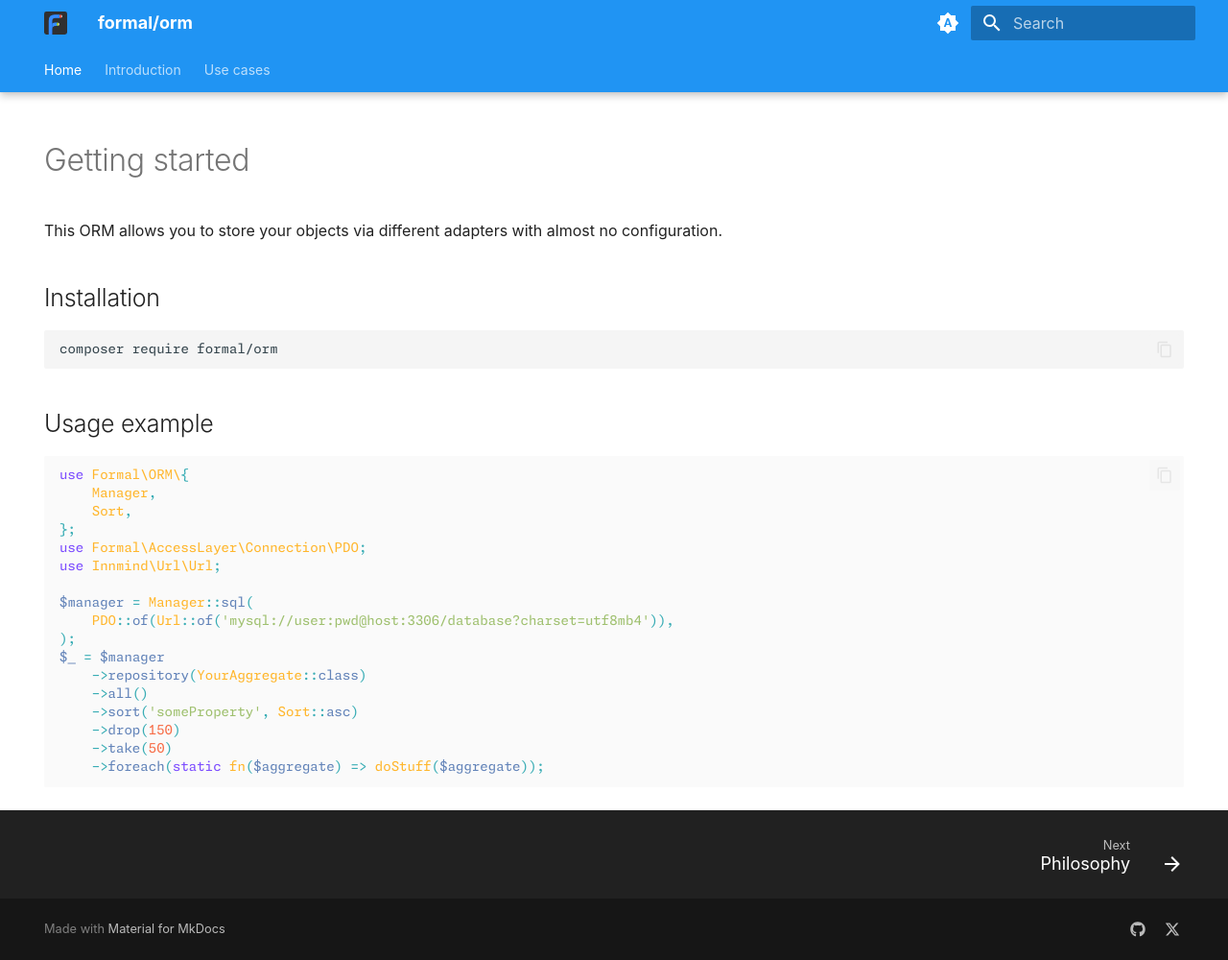
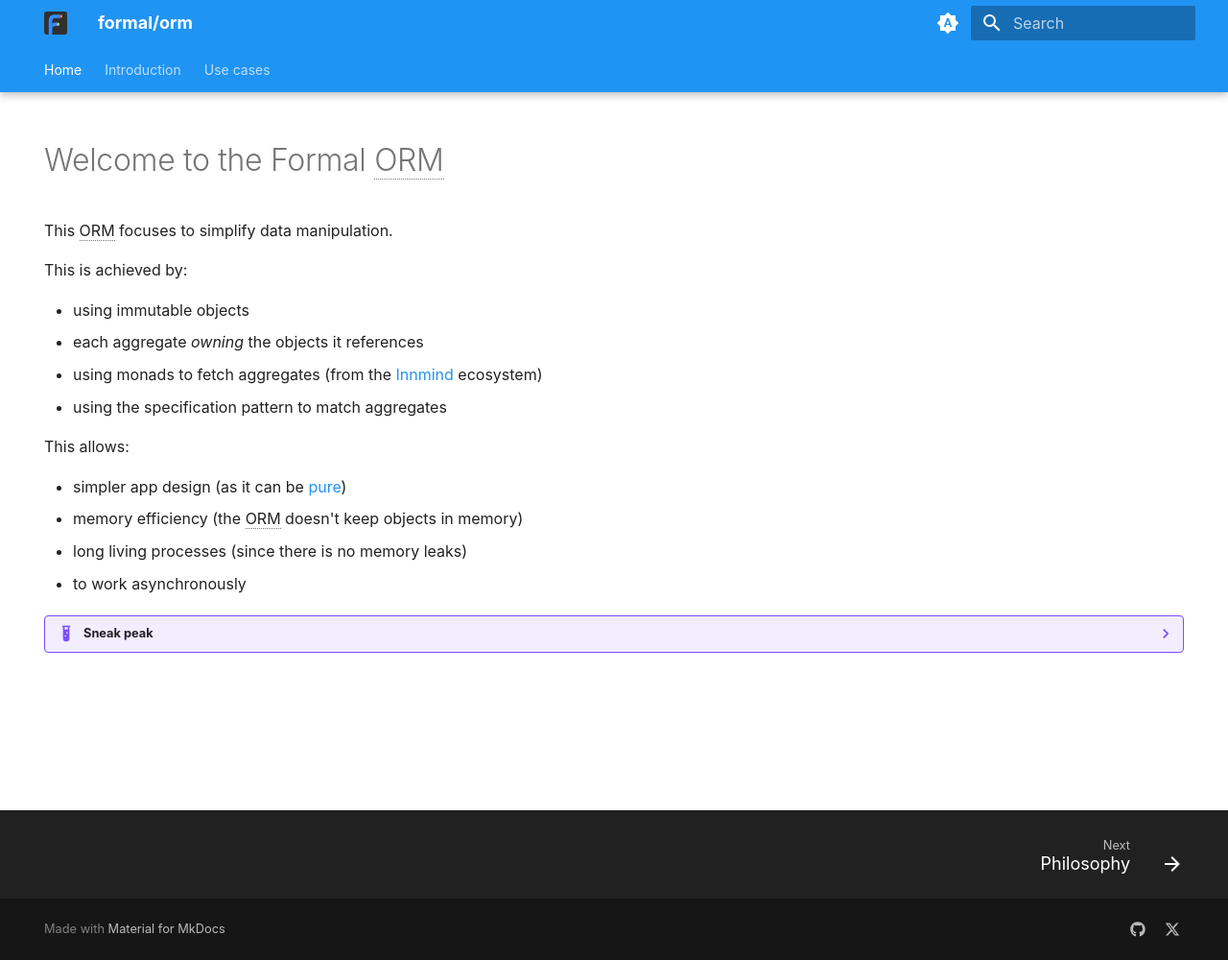
Before and after one commit to formal-php/orm, an MkDocs documentation site: the page built from documentation/index.md, in a window 1280 px wide and 1000 px high. Shown: the whole window at 96% size. Built offline with MkDocs 1.6.1 and Material for MkDocs 9.7.7, drawn with Linux system fonts in a browser that asks for light colours; plug-ins that fetch from the network failed and are left out.

Commit message:
rework introductions

````diff
--- a/documentation/index.md
+++ b/documentation/index.md
@@ -4,34 +4,43 @@ hide:
     - toc
 ---
 
-# Getting started
+# Welcome to the Formal ORM
 
-This ORM allows you to store your objects via different adapters with almost no configuration.
+This ORM focuses to simplify data manipulation.
 
-## Installation
+This is achieved by:
 
-```sh
-composer require formal/orm
-```
+- using immutable objects
+- each aggregate _owning_ the objects it references
+- using monads to fetch aggregates (from the [Innmind](https://innmind.github.io/documentation/getting-started/handling-data/) ecosystem)
+- using the specification pattern to match aggregates
 
-## Usage example
+This allows:
 
-```php
-use Formal\ORM\{
-    Manager,
-    Sort,
-};
-use Formal\AccessLayer\Connection\PDO;
-use Innmind\Url\Url;
+- simpler app design (as it can be [pure](https://innmind.github.io/documentation/philosophy/oop-fp/#purity))
+- memory efficiency (the ORM doesn't keep objects in memory)
+- long living processes (since there is no memory leaks)
+- to work asynchronously
 
-$manager = Manager::sql(
-    PDO::of(Url::of('mysql://user:pwd@host:3306/database?charset=utf8mb4')),
-);
-$_ = $manager
-    ->repository(YourAggregate::class)
-    ->all()
-    ->sort('someProperty', Sort::asc)
-    ->drop(150)
-    ->take(50)
-    ->foreach(static fn($aggregate) => doStuff($aggregate));
-```
+??? example "Sneak peak"
+    ```php
+    use Formal\ORM\{
+        Manager,
+        Sort,
+    };
+    use Formal\AccessLayer\Connection\PDO;
+    use Innmind\Url\Url;
+
+    $manager = Manager::sql(
+        PDO::of(Url::of('mysql://user:pwd@host:3306/database?charset=utf8mb4')),
+    );
+    $_ = $manager
+        ->repository(YourAggregate::class)
+        ->all()
+        ->sort('someProperty', Sort::asc)
+        ->drop(150)
+        ->take(50)
+        ->foreach(static fn($aggregate) => doStuff($aggregate));
+    ```
+
+*[ORM]: Object Relational Mapping
````
Also changed, not shown: README.md (+14 -3 lines).
